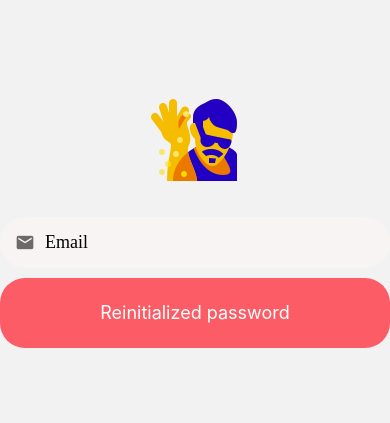
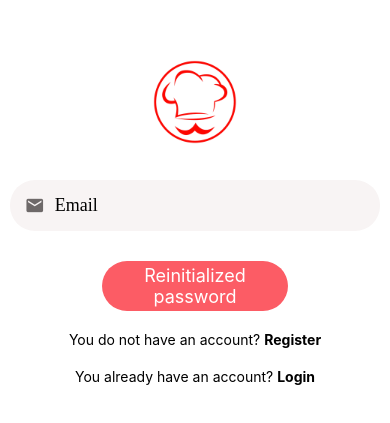
Before and after one commit to syllahamed26/MakeYourMeal, a React Native app: screen /ForgotPassword in a window 390 px wide. Shown: the part 233-656 px from the top of the page. Built offline with nearby package versions, Linux system fonts and the light colour scheme.

Commit message:
improve styles and go to home if user is logged in

```diff
--- a/App.js
+++ b/App.js
@@ -5,19 +5,34 @@ import {createNativeStackNavigator} from "@react-navigation/native-stack";
 import LoginScreen from "./app/screens/Account/LoginScreen";
 import MyTabs from "./app/components/BottomTabBar";
 import ForgotPasswordScreen from './app/screens/Account/ForgotPasswordScreen';
+import {useEffect, useState} from "react";
+import {getUser} from "./app/storage/UserStorage";
 
 const Stack = createNativeStackNavigator();
 export default function App() {
-  return (
+    const [initialRouteName, setInitialRouteName] = useState(null);
+    useEffect(() => {
+        const checkUser = async () => {
+            const user = await getUser();
+            if (user) {
+                setInitialRouteName('Home');
+            }else {
+                setInitialRouteName('Login');
+            }
+        }
+        checkUser();
+    }, []);
+
+  return initialRouteName ? (
       <NavigationContainer>
-        <Stack.Navigator screenOptions={{headerShown: false}}>
+        <Stack.Navigator initialRouteName={initialRouteName} screenOptions={{headerShown: false}}>
             <Stack.Screen name="Login" component={LoginScreen}/>
             <Stack.Screen name="Register" component={RegisterScreen}/>
             <Stack.Screen name="ForgotPassword" component={ForgotPasswordScreen}/>
             <Stack.Screen name="Home" component={MyTabs}/>
         </Stack.Navigator>
       </NavigationContainer>
-    );
+    ) : null;
 }
 
 const styles = StyleSheet.create({
--- a/app/components/lists/ListItem.js
+++ b/app/components/lists/ListItem.js
@@ -10,7 +10,7 @@ function ListItem({image, title, subtitle, renderRightActions, renderLeftActions
         <Swipeable renderRightActions={renderLeftActions} renderLeftActions={renderRightActions}>
             <TouchableHighlight
                 style={styles.bigView}
-                onPress={() => console.log("Message selected", title)}
+                underlayColor={colors.none}
             >
                 <>
                     <Image source={image} style={{width: 70, height: 70, borderRadius: 35, marginHorizontal: 10}}/>
@@ -24,7 +24,7 @@ function ListItem({image, title, subtitle, renderRightActions, renderLeftActions
     ) : (
         <TouchableHighlight
             style={styles.bigView}
-            onPress={() => console.log("Message selected", title)}
+            underlayColor={colors.none}
         >
             <>
                 <Image source={image} style={{width: 70, height: 70, borderRadius: 35, marginHorizontal: 10}}/>
--- a/app/config/colors.js
+++ b/app/config/colors.js
@@ -9,4 +9,5 @@ export default {
     red: '#ff5252',
     yellow: '#ffe66d',
     gray: '#c6c5c5',
+    none: 'none',
 }
--- a/app/screens/Account/AccountScreen.js
+++ b/app/screens/Account/AccountScreen.js
@@ -12,7 +12,6 @@ function AccountScreen(props) {
     useEffect(() => {
         getUser().then(user => {
             setUser(user);
-            console.log(user)
         });
     }, []);
 
--- a/app/screens/Account/ForgotPasswordScreen.js
+++ b/app/screens/Account/ForgotPasswordScreen.js
@@ -1,11 +1,12 @@
 import React from 'react';
 import Screen from "../../components/Screen";
-import {Image, StyleSheet} from "react-native";
+import {Image, StyleSheet, Text, View} from "react-native";
 import * as Yup from "yup";
 import AppFormField from "../../components/forms/AppFormField";
 import AppForm from "../../components/forms/AppForm";
 import SubmitButton from "../../components/forms/SubmitButton";
 import { resetPassword } from '../../services/auth/ResetPasswordService';
+import colors from "../../config/colors";
 
 
 const validationSchema = Yup.object().shape({
@@ -18,7 +19,7 @@ function ForgotPasswordScreen({navigation}) {
         try {
             const resetSuccessful = await resetPassword(values.email);
             if (resetSuccessful) {
-                navigation.navigate('Login');
+                navigation.reset({index: 0, routes: [{name: 'Login'}]});
             }
         } catch (error) {
             console.error('Error during login:', error);
@@ -27,8 +28,9 @@ function ForgotPasswordScreen({navigation}) {
     }
     return (
         <Screen style={styles.container}>
-            <Image style={styles.logo} source={require("../../../assets/cooking-96.png")} />
+            <Image style={styles.logo} source={require("../../../assets/img_2.png")} />
 
+            <View style={styles.form}>
                 <AppForm
                 initialValues={{ email: ""}}
                 onSubmit={(values) => handleSendEmailResetPassword(values)}
@@ -44,9 +46,22 @@ function ForgotPasswordScreen({navigation}) {
                         textContentType="emailAddress"
                     />
 
+                    <View style={styles.bottomContainer}>
                         <SubmitButton title="Reinitialized password" style={styles.submitButton} />
 
+                        <View style={styles.loginAndRegisterContainer}>
+                            <Text>You do not have an account? </Text>
+                            <Text style={styles.loginAndRegister} onPress={() => navigation.reset({index: 0, routes: [{name: 'Register'}]})}>Register</Text>
+                        </View>
+
+                        <View style={styles.loginAndRegisterContainer}>
+                            <Text>You already have an account? </Text>
+                            <Text style={styles.loginAndRegister} onPress={() => navigation.reset({index: 0, routes: [{name: 'Login'}]})}>Login</Text>
+                        </View>
+                    </View>
+
                 </AppForm>
+            </View>
 
         </Screen>
     );
@@ -60,18 +75,31 @@ const styles = StyleSheet.create({
         marginTop: 50,
         marginBottom: 20,
     },
-
     container: {
         padding: 10,
         flex: 1,
         justifyContent: "center",
         alignItems: "center",
+        backgroundColor: colors.white,
     },
-
-
-
-
-
+    submitButton: {
+        marginTop: 20,
+        width: '50%',
+        height: 50,
+    },
+    loginAndRegisterContainer: {
+        flexDirection: 'row',
+        marginTop: 20,
+    },
+    loginAndRegister: {
+        fontWeight: 'bold',
+    },
+    form: {
+        width: "95%",
+    },
+    bottomContainer: {
+        alignItems: 'center',
+    }
 })
 
 
--- a/app/screens/Account/LoginScreen.js
+++ b/app/screens/Account/LoginScreen.js
@@ -8,6 +8,7 @@ import AppForm from "../../components/forms/AppForm";
 import SubmitButton from "../../components/forms/SubmitButton";
 
 import {signIn} from "../../services/auth/SignInService";
+import colors from "../../config/colors";
 
 const validationSchema = Yup.object().shape({
   email: Yup.string().required().email().label("Email"),
@@ -20,7 +21,7 @@ const handleLogin = async (values) => {
     try {
         const loginSuccessful = await signIn(values);
         if (loginSuccessful) {
-            navigation.navigate('Home');
+            navigation.reset({index: 0, routes: [{name: 'Home'}]});
         }
     } catch (error) {
         console.error('Error during login:', error);
@@ -29,7 +30,7 @@ const handleLogin = async (values) => {
 
   return (
     <Screen style={styles.container}>
-      <Image style={styles.logo} source={require("../../../assets/cooking-96.png")} />
+      <Image style={styles.logo} source={require("../../../assets/img_2.png")} />
 
       <View style={styles.form}>
         <AppForm
@@ -57,14 +58,16 @@ const handleLogin = async (values) => {
           />
 
             <View style={styles.passwordForgotContainer}>
-                <Text style={styles.passwordForgotText} onPress={() => navigation.navigate('ForgotPassword')}>Forgot your password? </Text>
+                <Text style={styles.passwordForgotText} onPress={() => navigation.reset({index: 0, routes: [{name: 'ForgotPassword'}]})}>Forgot your password? </Text>
             </View>
 
+            <View style={styles.submitButtonContainer}>
                 <SubmitButton title="Login" style={styles.submitButton} />
+            </View>
 
             <View style={styles.registerContainer}>
                 <Text>You do not have an account? </Text>
-                <Text style={styles.register} onPress={() => navigation.navigate('Register')}>Register</Text>
+                <Text style={styles.register} onPress={() => navigation.reset({index: 0, routes: [{name: 'Register'}]})}>Register</Text>
             </View>
         </AppForm>
       </View>
@@ -78,16 +81,17 @@ const styles = StyleSheet.create({
         flex: 1,
         justifyContent: "center",
         alignItems: "center",
+        backgroundColor: colors.white,
     },
     logo: {
-    width: 80,
-    height: 80,
+        width: 100,
+        height: 100,
         alignSelf: "center",
         marginTop: 50,
         marginBottom: 20,
     },
     form: {
-    width: "100%",
+        width: "95%",
     },
     registerContainer: {
         padding: 20,
@@ -100,13 +104,18 @@ const styles = StyleSheet.create({
     passwordForgotContainer: {
         flexDirection: 'row',
         justifyContent: 'flex-end',
-
     },
     passwordForgotText: {
         fontStyle: 'italic',
     },
     submitButton: {
         marginTop: 30,
+        width: '50%',
+        height: 50
+    },
+    submitButtonContainer: {
+        flexDirection: 'row',
+        justifyContent: 'center',
     }
 });
 
--- a/app/screens/Account/RegisterScreen.js
+++ b/app/screens/Account/RegisterScreen.js
@@ -1,6 +1,5 @@
 import React from 'react';
 import {StyleSheet, Image, Text, View} from 'react-native';
-import {auth, db}  from "../../../firebaseConfig";
 import Screen from "../../components/Screen";
 import AppForm from "../../components/forms/AppForm";
 import * as Yup from "yup";
@@ -24,7 +23,7 @@ function RegisterScreen({navigation}) {
         try {
             const registrationSuccessful = await register(values);
             if (registrationSuccessful) {
-                navigation.navigate('Login');
+                navigation.reset({index: 0, routes: [{name: 'Login'}]});
             }
         } catch (error) {
             console.error('Error during registration:', error);
@@ -33,8 +32,8 @@ function RegisterScreen({navigation}) {
 
     return (
         <Screen style={styles.container}>
-            <Image style={styles.logo} source={require('../../../assets/cooking-96.png')}/>
-
+            <Image style={styles.logo} source={require('../../../assets/img_2.png')}/>
+            <View style={styles.form}>
                 <AppForm
                     initialValues={{name: '', email: '', password: '', confirmPassword: ''}}
                     onSubmit={(values) => handleRegister(values)}
@@ -83,11 +82,14 @@ function RegisterScreen({navigation}) {
 
                     <View style={styles.alreadyAccount}>
                         <Text>Already have an account? </Text>
-                    <Text style={styles.signIn} onPress={() => navigation.navigate('Login')}>Login</Text>
+                        <Text style={styles.signIn} onPress={() => navigation.reset({index: 0, routes: [{name: 'Login'}]})}>Login</Text>
                     </View>
 
+                    <View style={styles.submitButtonContainer}>
                         <SubmitButton title='Register' style={styles.button}/>
+                    </View>
                 </AppForm>
+            </View>
         </Screen>
     );
 }
@@ -97,7 +99,7 @@ const styles = StyleSheet.create({
         flex: 1,
         alignItems: 'center',
         justifyContent: 'center',
-        backgroundColor: colors.white
+        backgroundColor: colors.white,
     },
     logo: {
         width: 80,
@@ -107,16 +109,24 @@ const styles = StyleSheet.create({
         marginBottom: 20,
     },
     button: {
-        width: '80%',
-        height: 50,
+        marginTop: 30,
+        width: '50%',
+        height: 50
     },
     alreadyAccount: {
-        padding: 20,
         flexDirection: 'row',
         justifyContent: 'center',
+        marginTop: 20,
     },
     signIn: {
         fontWeight: 'bold',
+    },
+    form: {
+        width: '95%',
+    },
+    submitButtonContainer: {
+        flexDirection: 'row',
+        justifyContent: 'center',
     }
 });
 
```
Also changed, not shown: assets/img_1.png (added), assets/img_2.png (added). Lines whose indentation alone changed are shown as unchanged.
